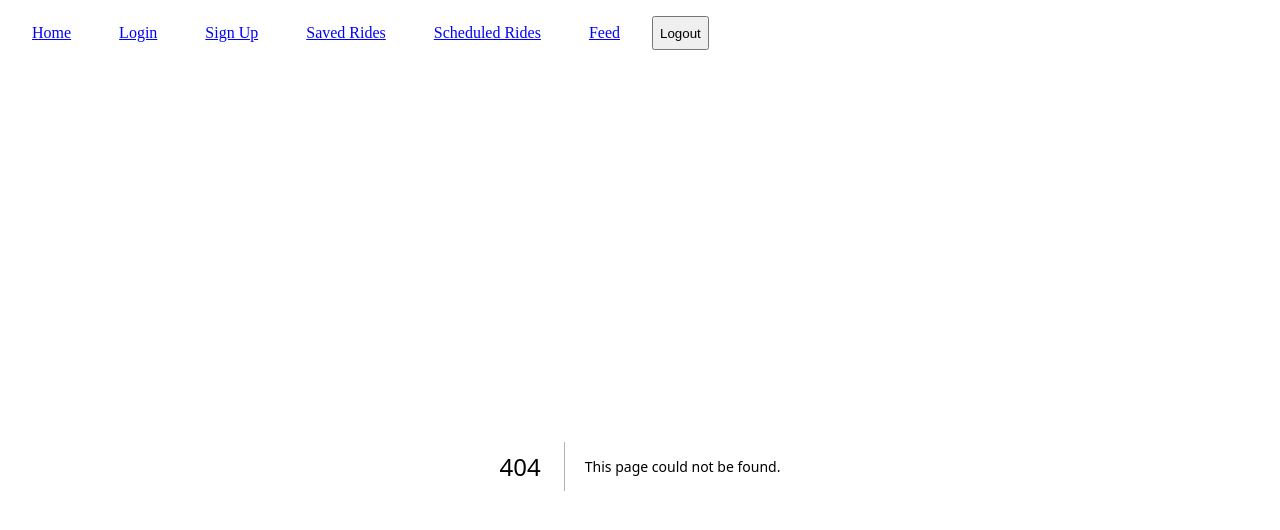
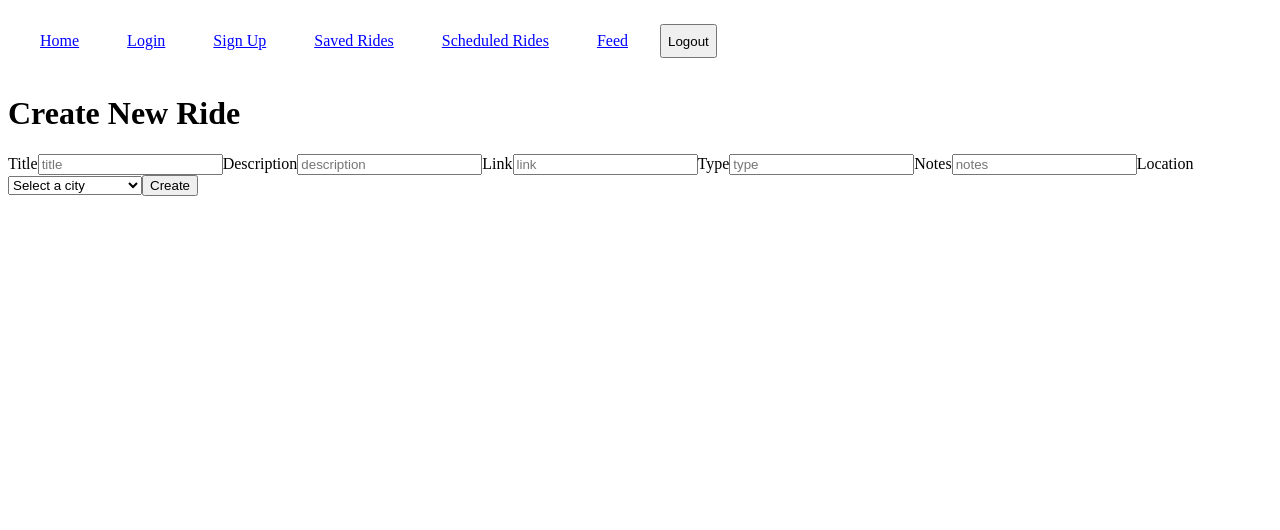
Before and after one commit to kwessels-ensemble/BikeBuddy, a Next.js app: page /save-new-ride in a window 1280 px wide. Before the commit this address had no page. Shown: the top 530 px of the page. Built offline with nearby package versions, Linux system fonts and the light colour scheme.

Commit message:
basic create ride page function

```diff
--- /dev/null
+++ b/src/app/save-new-ride/page.jsx
@@ -0,0 +1,152 @@
+"use client";
+
+import { useEffect, useState } from "react";
+import { useRouter } from "next/navigation";
+import axios from "axios";
+
+// export const metadata = {
+//   title: "Create New Ride",
+//   description: "Create and save a new ride."
+// };
+
+
+
+// create new ride
+
+export default function SaveNewRide() {
+
+    // TODO - add tags functionality if desired for MVP
+
+    const router = useRouter();
+
+    // store ride in state
+    const defaultRide = {
+        title: "",
+        description: "",
+        link: "",
+        type: "",
+        tags: [],
+        notes: "",
+        location: {city: "", state: ""}
+    };
+
+    const [ride, setRide] = useState(defaultRide);
+
+    // default location options fro MVP
+    // TODO - also add coordinates for the default location list
+    const locationOptions = [
+        {city: 'San Francisco', state: 'CA'},
+        {city: 'Santa Cruz', state: 'CA'},
+        {city: 'Pacifica', state: 'CA'},
+        {city: 'Berkeley', state: 'CA'},
+        {city: 'Oakland', state: 'CA'},
+        {city: 'Fairfax', state: 'CA'}
+    ]
+
+
+    const onSubmit = async (e) => {
+        // TODO - add loading logic, button disabling logic
+        // add redirect to "saved-rides" after success
+        // add handling to catch form submit without any required fields
+        try {
+            e.preventDefault();
+
+            console.log(ride);
+
+            const response = await axios.post('/api/saved-rides', ride);
+            console.log(response);
+
+            // reset ride
+            setRide(defaultRide);
+
+            // redirect to '/saved-rides'
+            router.push('/saved-rides');
+
+        } catch (err) {
+            console.log('failed to save ride:', err);
+        }
+
+    }
+
+
+    return (
+        <div>
+            <h1>Create New Ride</h1>
+            <form className="create-new-ride-form">
+                <label htmlFor="title">Title</label>
+                <input
+                    id="title"
+                    type="text"
+                    placeholder="title"
+                    value={ride.title}
+                    onChange={(e) => setRide({...ride, title: e.target.value})}
+                    >
+                </input>
+
+                <label htmlFor="description">Description</label>
+                <input
+                    id="description"
+                    type="text"
+                    placeholder="description"
+                    value={ride.description}
+                    onChange={(e) => setRide({...ride, description: e.target.value})}
+                    >
+                </input>
+
+                <label htmlFor="link">Link</label>
+                <input
+                    id="link"
+                    type="text"
+                    placeholder="link"
+                    value={ride.link}
+                    onChange={(e) => setRide({...ride, link: e.target.value})}
+                    >
+                </input>
+
+                <label htmlFor="type">Type</label>
+                <input
+                    id="type"
+                    type="text"
+                    placeholder="type"
+                    value={ride.type}
+                    onChange={(e) => setRide({...ride, type: e.target.value})}
+                    >
+                </input>
+
+                <label htmlFor="notes">Notes</label>
+                <input
+                    id="notes"
+                    type="text"
+                    placeholder="notes"
+                    value={ride.notes}
+                    onChange={(e) => setRide({...ride, notes: e.target.value})}
+                    >
+                </input>
+
+                <label htmlFor="location">Location</label>
+                <select
+                    id="location"
+                    value = {
+                        (ride.location.city && ride.location.state)
+                        ? `${ride.location.city}, ${ride.location.state}`
+                        : ""
+                    }
+                    onChange={(e) => {
+                        const [city, state] = e.target.value.split(',').map((str) => str.trim());
+                        setRide({...ride, location: {city, state}})
+                    }}
+                    >
+                        <option value="">Select a city</option>
+                        {locationOptions.map((location) => (
+                            <option key={`${location.city}-${location.state}`}
+                                    value={`${location.city}, ${location.state}`}>
+                                    {location.city}, {location.state}
+                                </option>
+                        ))}
+                </select>
+
+                <button onClick={onSubmit}>Create</button>
+            </form>
+        </div>
+    )
+}
--- a/src/app/signup/page.jsx
+++ b/src/app/signup/page.jsx
@@ -32,11 +32,11 @@ export default function SignUp() {
 
             console.log(user);
 
+            const response = await axios.post('/api/auth/signup', user);
+            console.log(response);
+
             // reset user
             setUser(defaultUser);
-
-            const response = await axios.post('/api/auth/signup', user);
-            console.log(response);
 
         } catch (err) {
             console.log('sign up failed:', err);
```
Also changed, not shown: src/app/saved-rides/page.jsx (+7 -0 lines).
